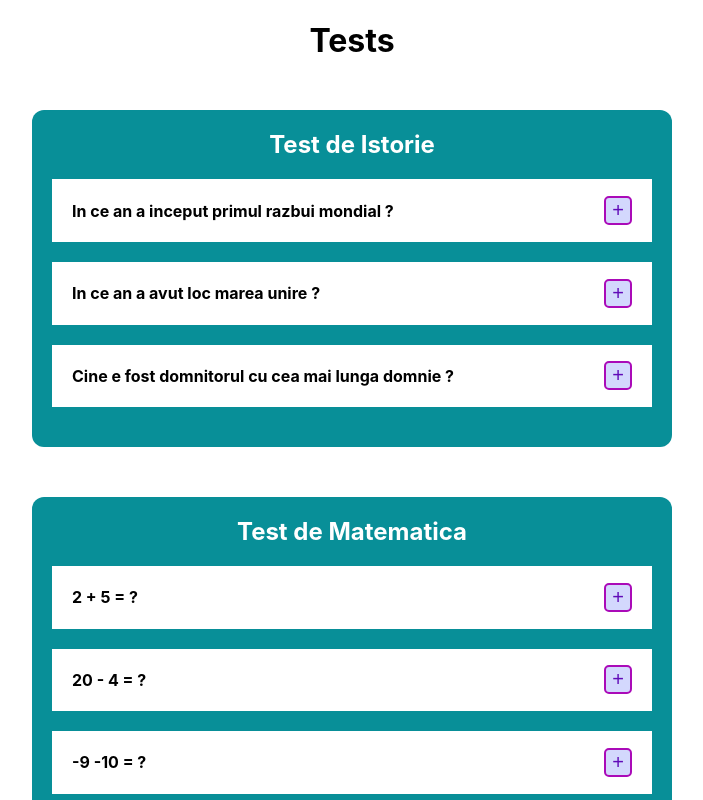
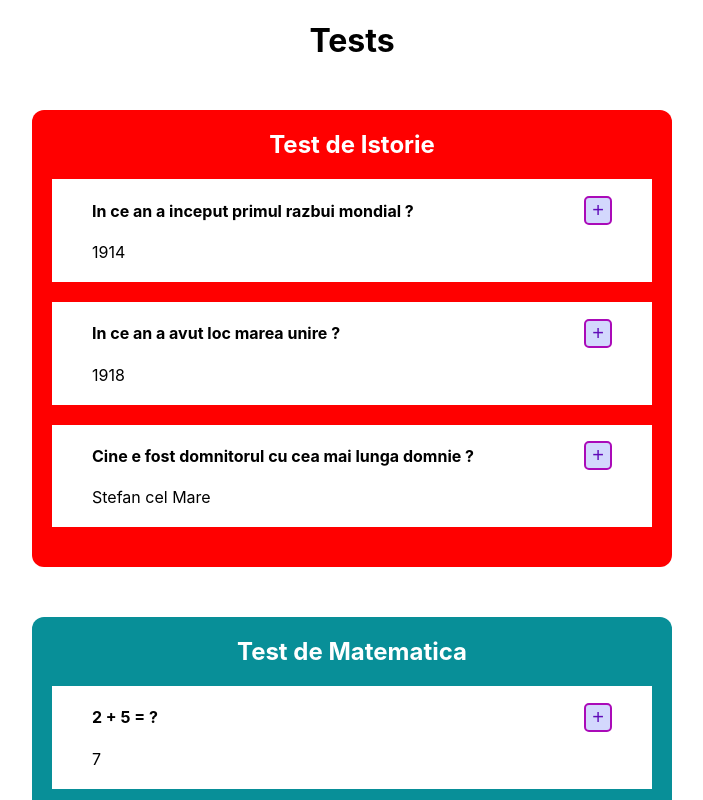
Before and after one commit to brebecaS/catalogs_tests_app, a React (Create React App) app: page / in a window 1280 px wide. Shown: the top 800 px of the page, without its empty margins (288-991 px from the left). Built offline with nearby package versions, Linux system fonts and the light colour scheme.

Commit message:
inline style

```diff
--- a/src/components/App.js
+++ b/src/components/App.js
@@ -13,7 +13,11 @@ function App() {
   return (
     <div className="wrapper">
       <Titlu title={"Tests"} />
-      <Test title={"Test de Istorie"} questionList={historyQuestionList} />
+      <Test
+        title={"Test de Istorie"}
+        questionList={historyQuestionList}
+        color={"red"}
+      />
       <Test title={"Test de Matematica"} questionList={mathQuestionList} />
 
       <Titlu title={"Catalogs"} />
--- a/src/components/Catalog.js
+++ b/src/components/Catalog.js
@@ -1,3 +1,5 @@
+import React from "react";
+
 function Catalog({ listaElevi, title }) {
   const result = listaElevi.map((element, index) => {
     return (
--- a/src/components/Question.js
+++ b/src/components/Question.js
@@ -2,10 +2,18 @@ const Question = ({ questionObject }) => {
   return (
     <div className="questions" key={questionObject.question}>
       <section>
-        <div className="closed">
-          <h4>{questionObject.question}</h4>
-          <button>+</button>
-          <p className="hide">{questionObject.response}</p>
+        <div
+          className="closed"
+          style={{
+            display: "block",
+          }}
+        >
+          <div>
+            <h4>{questionObject.question}</h4>
+            <button>+</button>
+          </div>
+
+          <p>{questionObject.response}</p>
         </div>
       </section>
     </div>
--- a/src/components/Test.js
+++ b/src/components/Test.js
@@ -1,12 +1,12 @@
 import Question from "./Question";
 
-const Test = ({ title, questionList }) => {
+const Test = ({ title, questionList, color }) => {
   const result = questionList.map((element) => {
     return <Question questionObject={element} key={element.question} />;
   });
 
   return (
-    <div className="container blue">
+    <div className="container blue" style={{ backgroundColor: color }}>
       <h2>{title}</h2>
 
       {result}
```
